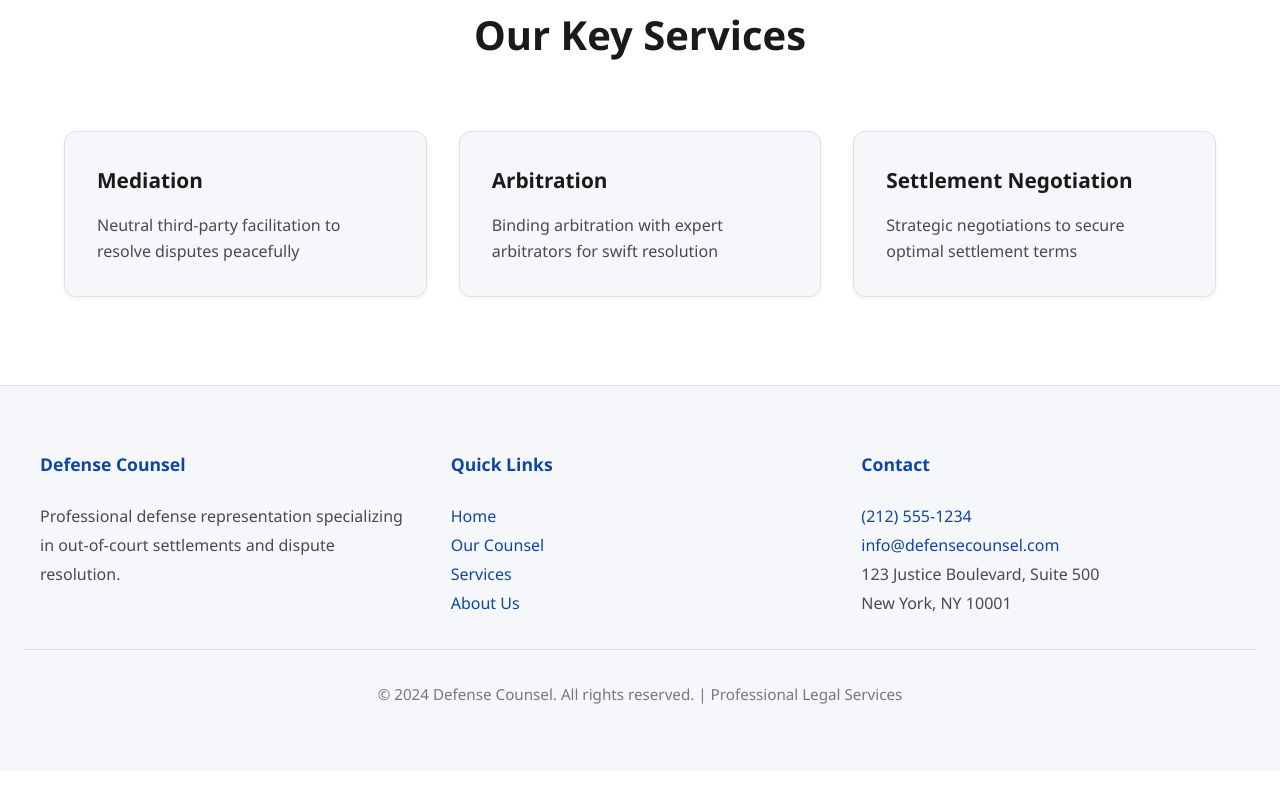
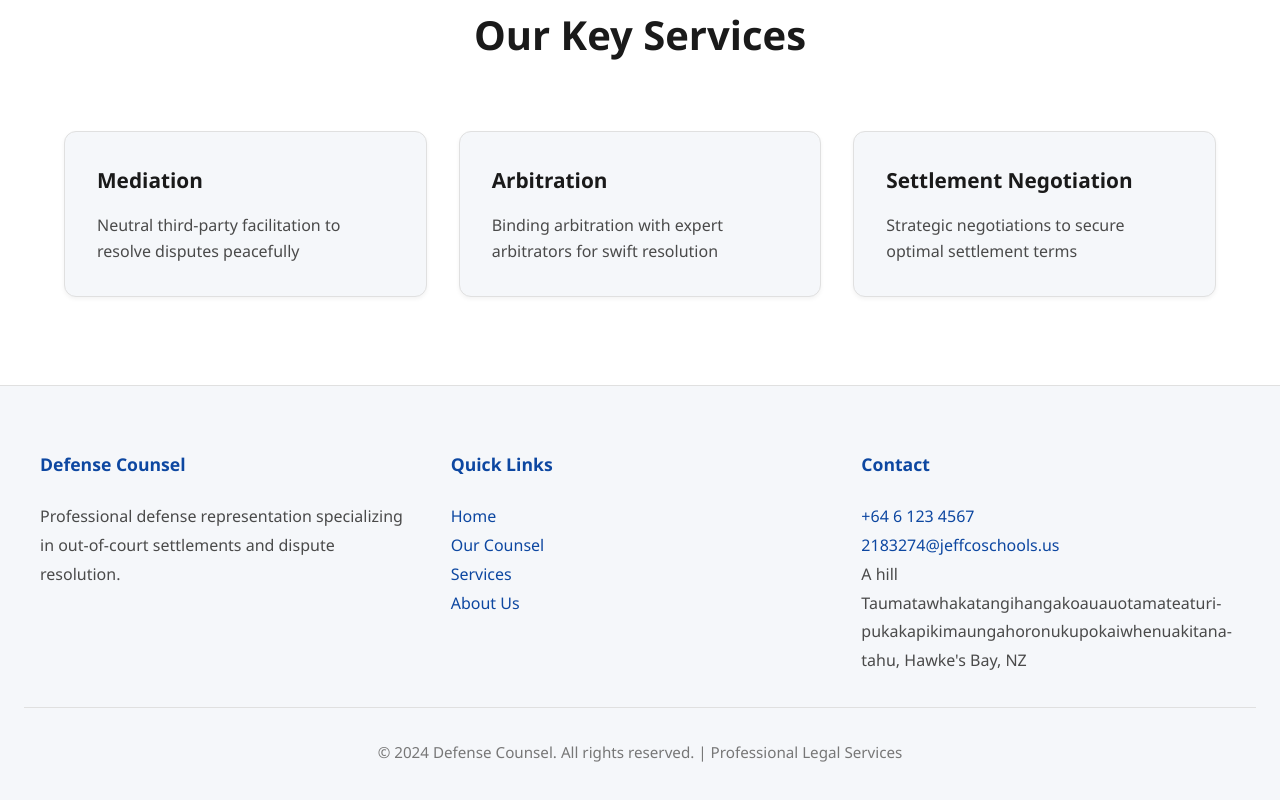
Before and after one commit to Vornecs/MRF, a plain HTML site: page index.html in a window 1280 px wide. Shown: the part 1352-2152 px from the top of the page. Before the commit the page ends 2123 px from the top, so only its background shows below. Drawn offline with Linux system fonts and the light colour scheme.

Commit message:
Footer update

```diff
--- a/index.html
+++ b/index.html
@@ -533,9 +533,9 @@
             <div class="footer-section">
                 <h4>Contact</h4>
                 <ul>
-                    <li><a href="tel:+12125551234">(212) 555-1234</a></li>
-                    <li><a href="mailto:info@defensecounsel.com">info@defensecounsel.com</a></li>
-                    <li>123 Justice Boulevard, Suite 500<br>New York, NY 10001</li>
+                    <li><a href="tel:+6461234567890">+64 6 123 4567</a></li>
+                    <li><a href="mailto:2183274@jeffcoschools.us ">2183274@jeffcoschools.us </a></li>
+                    <li>A hill<br>Taumata­whakatangihanga­koauau­o­tamatea­turi­pukaka­piki­maunga­horo­nuku­pokai­whenua­ki­tana­tahu, Hawke's Bay, NZ</li>
                 </ul>
             </div>
         </div>
```
